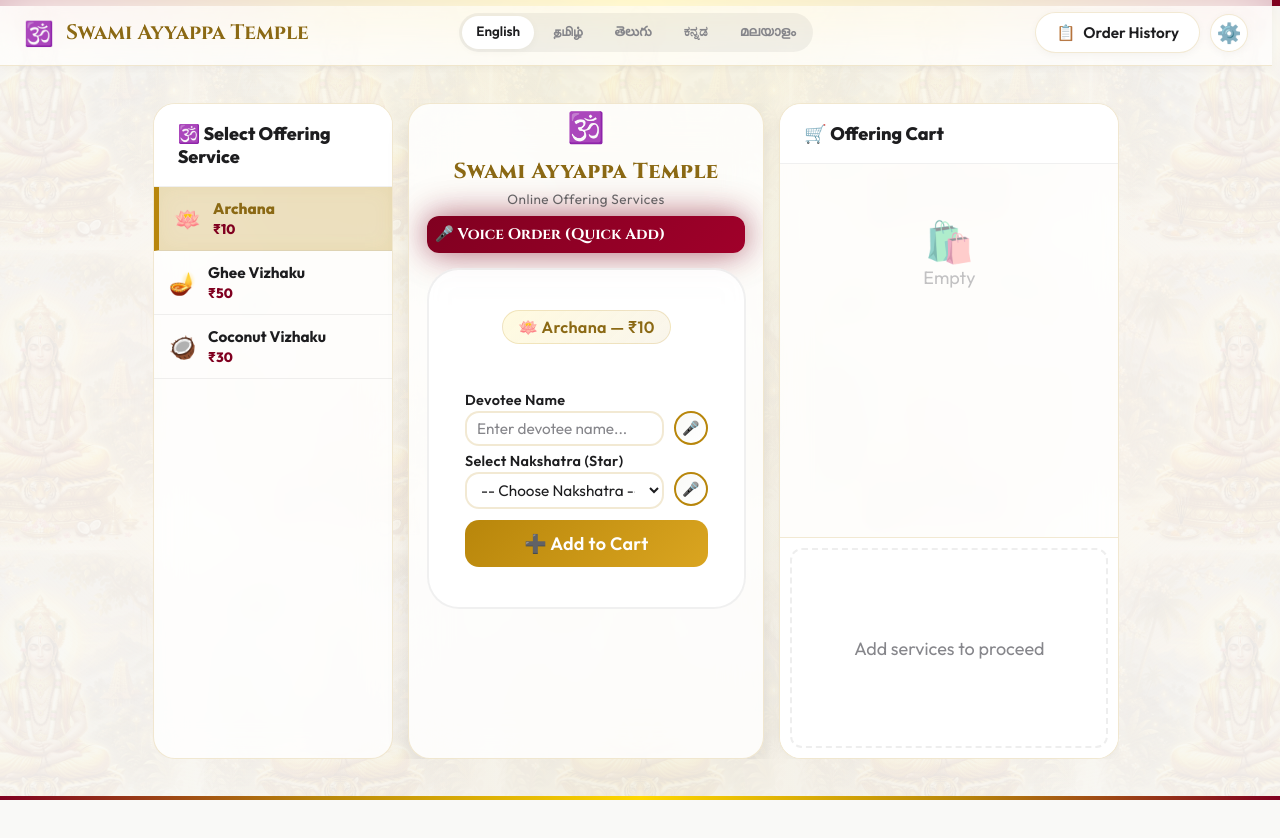
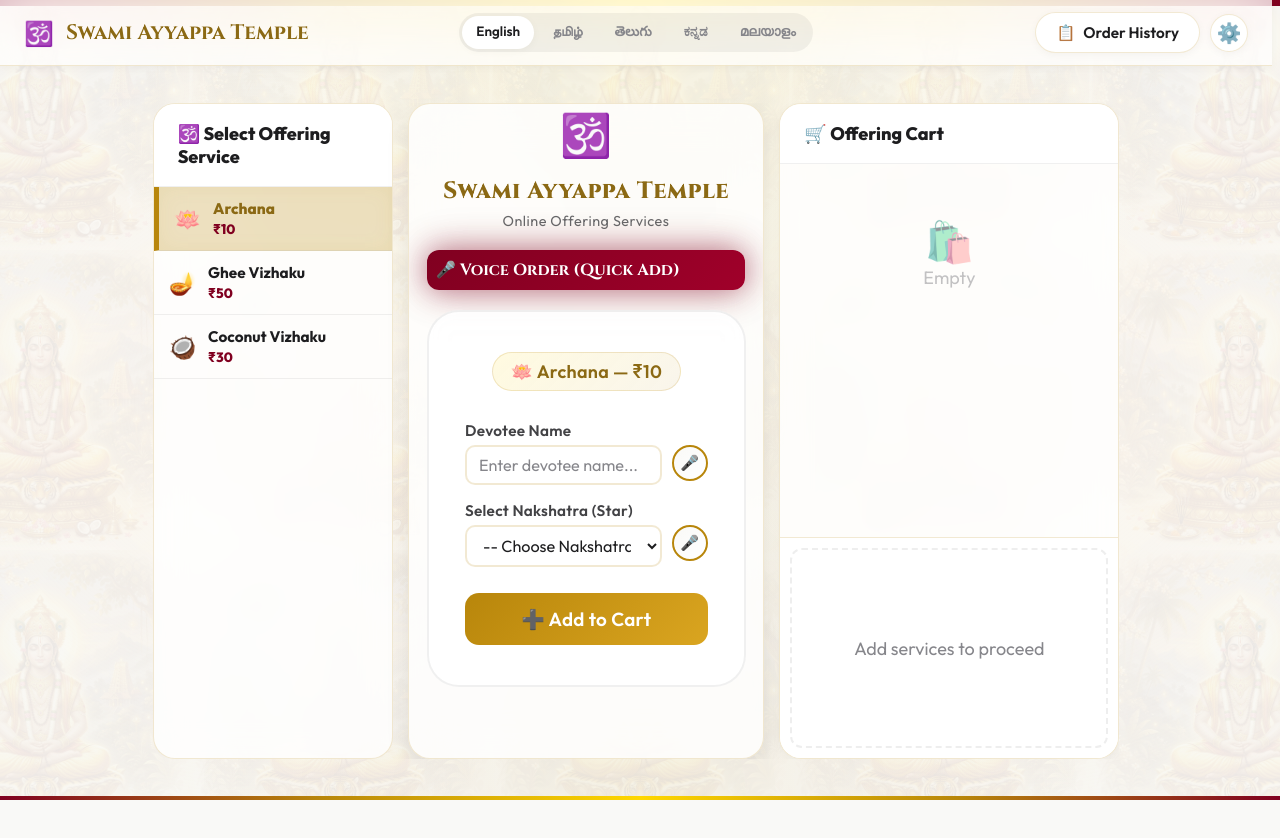
Before and after one commit to vmcreationbusiness-hash/ayyappanseva, a website: page index.html in a window 1280 px wide. Drawn offline with Linux system fonts and the light colour scheme; no server answers.

Commit message:
Deployment: Spaced form fields, Pop-up Invoice UI & Edit logic finalized

```diff
--- a/styles.css
+++ b/styles.css
@@ -114,20 +114,18 @@
 .entry-area::-webkit-scrollbar { width: 4px; }
 .entry-area::-webkit-scrollbar-thumb { background: var(--border); border-radius: 10px; }
 
-/* Ultra-Slim Header */
-.entry-area .temple-header { margin-bottom: 8px !important; }
-.entry-area .temple-header .temple-icon { font-size: 30px !important; margin-bottom: 2px !important; }
-.entry-area .temple-header h1 { font-size: 1.2rem !important; margin-bottom: 2px !important; letter-spacing: 0.5px; }
-.entry-area .temple-header p { font-size: 0.75rem !important; }
+/* Spaced Form Fields */
+.entry-area .form-group { margin-bottom: 16px !important; } /* Increased from 6px to 16px */
+.entry-area .temple-header h1 { font-size: 1.3rem !important; margin-bottom: 5px !important; letter-spacing: 0.5px; }
+.entry-area .temple-header p { font-size: 0.8rem !important; }
 
 /* Condensed Form & Voice Button */
-.entry-area .voice-order-btn { padding: 8px !important; font-size: 0.85rem !important; margin-bottom: 10px !important; border-radius: 12px !important; }
-.entry-area .current-service-badge { font-size: 0.9rem !important; padding: 6px 15px !important; }
-.entry-area .form-group { margin-bottom: 6px !important; }
-.entry-area .form-group label { font-size: 0.8rem !important; margin-bottom: 2px !important; }
-.entry-area select, .entry-area input { padding: 6px 10px !important; font-size: 0.85rem !important; }
-.entry-area .btn-voice { width: 34px !important; height: 34px !important; font-size: 14px !important; }
-.entry-area .btn-primary { padding: 12px !important; font-size: 1rem !important; margin-top: 5px !important; border-radius: 14px !important; }
+.entry-area .voice-order-btn { padding: 9px !important; font-size: 0.9rem !important; margin-bottom: 15px !important; border-radius: 12px !important; }
+.entry-area .current-service-badge { font-size: 1rem !important; padding: 7px 18px !important; margin-bottom: 15px !important; }
+.entry-area .form-group label { font-size: 0.85rem !important; margin-bottom: 5px !important; font-weight: 600; color: var(--text-light); }
+.entry-area select, .entry-area input { padding: 8px 12px !important; font-size: 0.9rem !important; border-radius: 10px !important; border: 1px solid var(--border); }
+.entry-area .btn-voice { width: 36px !important; height: 36px !important; font-size: 15px !important; }
+.entry-area .btn-primary { padding: 14px !important; font-size: 1.05rem !important; margin-top: 10px !important; border-radius: 14px !important; }
 
 .checkout-sidebar {
   flex: 0 0 310px;
```
